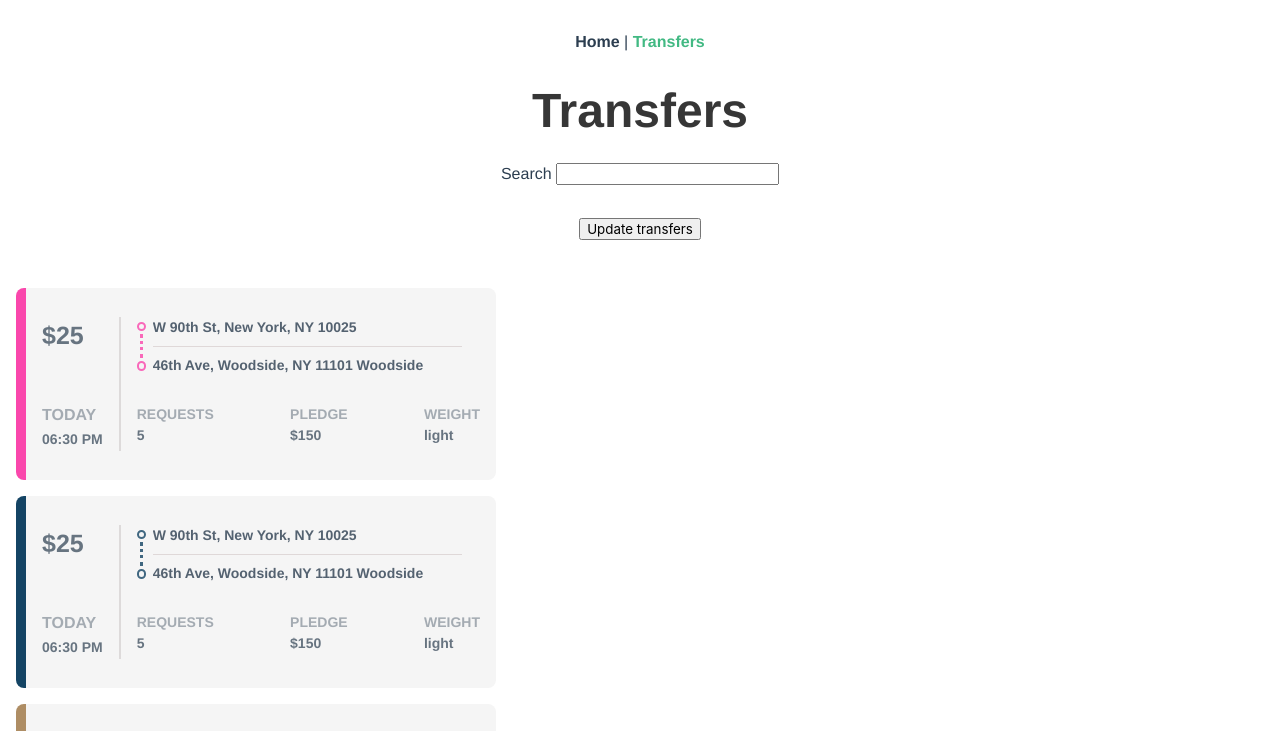
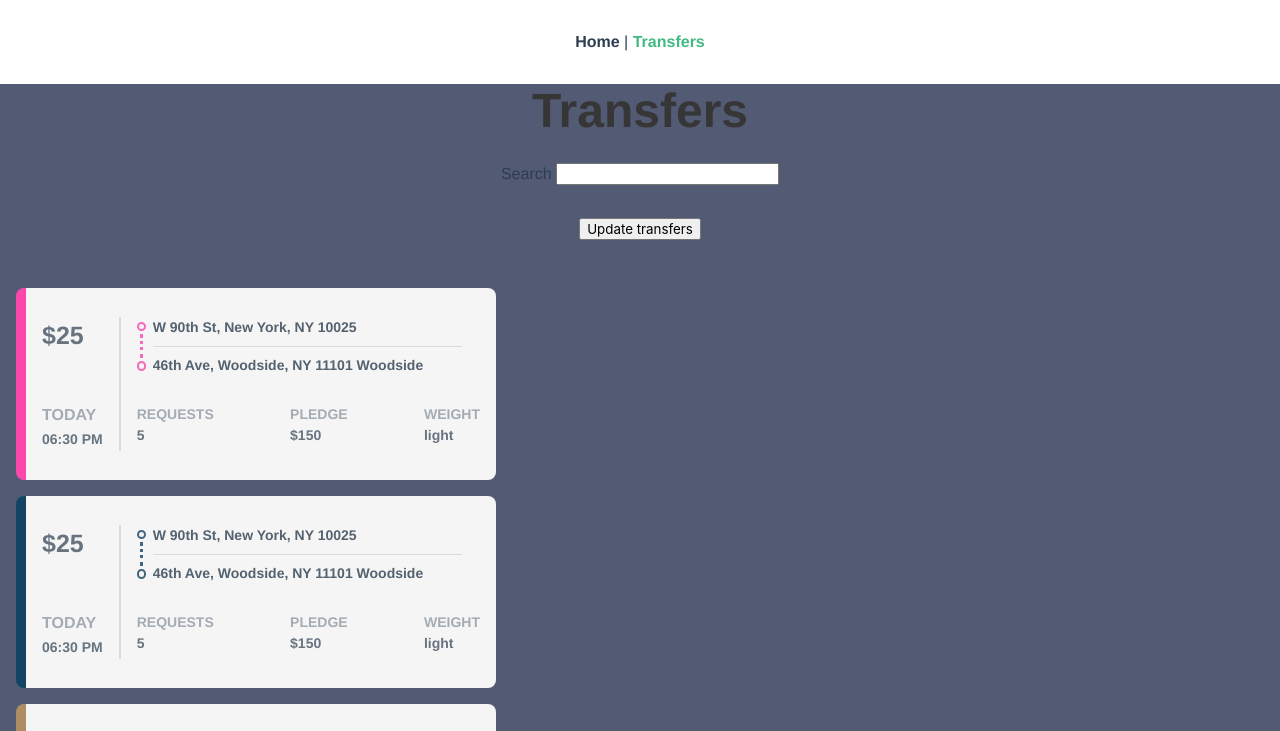
Before and after one commit to TudorPetrariu/Vue-Class-Typescript, a Vue app: page /transfers in a window 1280 px wide. Shown: the top 731 px of the page. Built offline with nearby package versions, Linux system fonts and the light colour scheme.

Commit message:
Small layout improvements on transfers page

```diff
--- a/src/views/Transfers.vue
+++ b/src/views/Transfers.vue
@@ -6,14 +6,14 @@
       <input v-model="searchTerms" />
     </label>
     <div>
-      <button class="edit-btn" @click="updateTransfers">
-        Update transfers
-      </button>
-      <transfer-row
-        :key="transfer.transactionIdentifier"
-        v-for="transfer in searchedTransfers"
-        :transfer="transfer"
-      />
+      <button class="edit-btn" @click="updateTransfers">Update transfers</button>
+      <div class="single-transfer">
+        <transfer-row
+          v-for="transfer in searchedTransfers"
+          :key="transfer.transactionIdentifier"
+          :transfer="transfer"
+        />
+      </div>
     </div>
   </div>
 </template>
@@ -49,7 +49,7 @@ export default class Transfers extends Vue {
 
   updateTransfers(): void {
     this.transfers.forEach((transfer) => {
-      transfer.forgottenProperty = `Important data: ${(Math.random() * 100000000).toString().slice(1, 8)}`;
+     transfer.forgottenProperty = `Important data: ${(Math.random() * 100000000).toString().slice(1, 8)}`;
     });
 
     this.transfers[0] = {
@@ -79,4 +79,11 @@ export default class Transfers extends Vue {
 .edit-btn {
   margin: 2rem;
 }
+.transfers {
+  background: rgba(83, 90, 116, 255);
+}
+.single-transfer {
+  overflow-y: auto;
+  height: 100vh;
+}
 </style>
```
